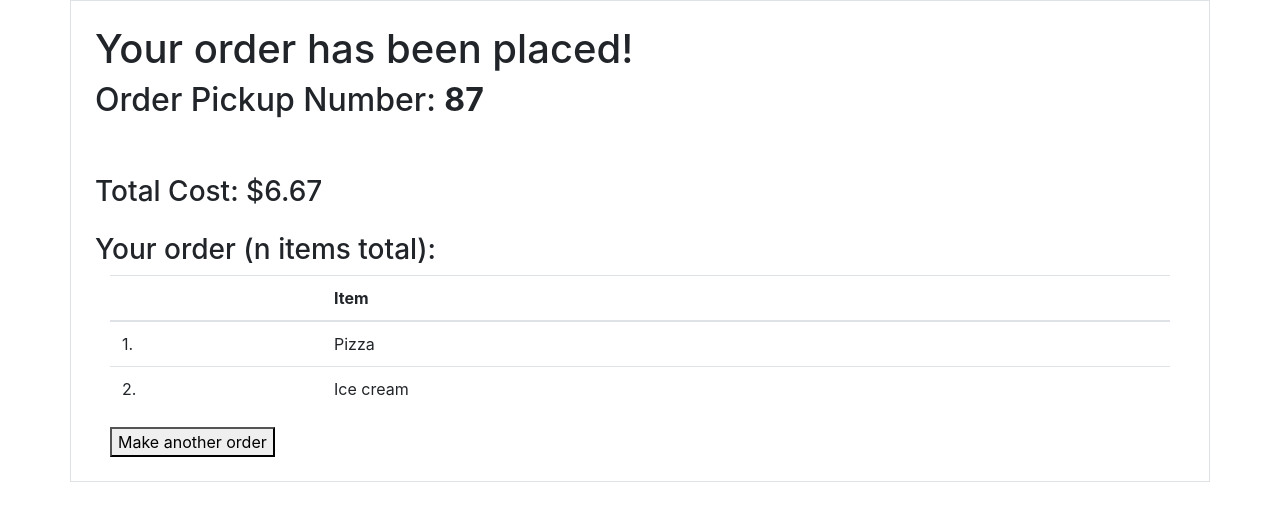
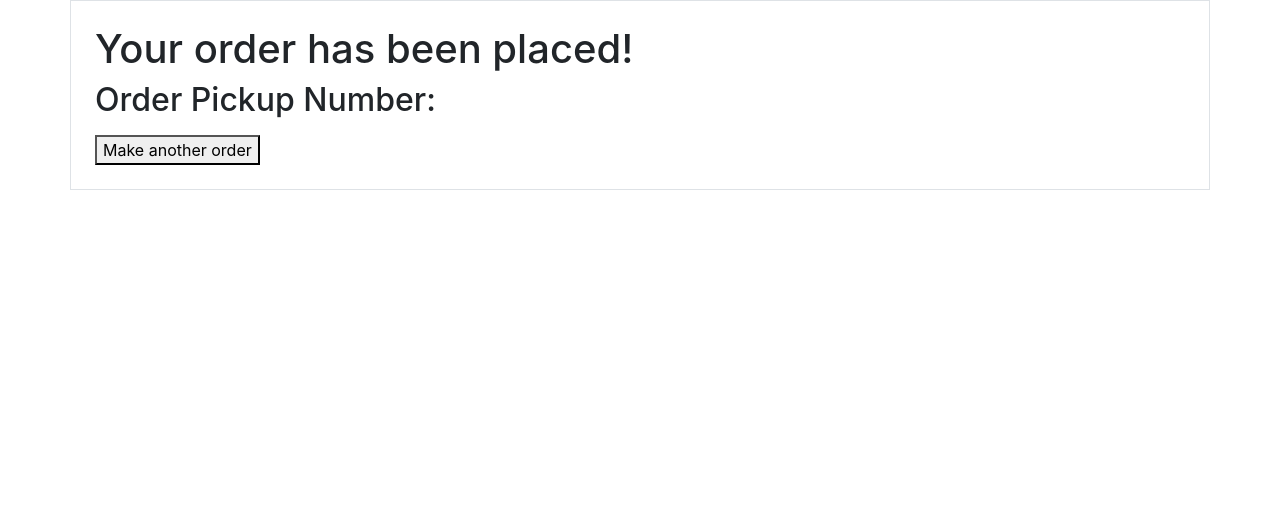
Before and after one commit to Jinhong19/cs326-final-iota, a website: page pages/confirm-order.html in a window 1280 px wide. Drawn offline with nearby package versions, Linux system fonts and the light colour scheme.

Commit message:
added call number in confirm-order

```diff
--- a/pages/confirm-order.html
+++ b/pages/confirm-order.html
@@ -19,45 +19,18 @@
             Your order has been placed!
           </label>
           <br>
-          <p class="order-id h2">
-            Order Pickup Number: <strong>87</strong>
-          </p>
-          <br>
-          <br>
-          <label class="h3">
-            Total Cost: $6.67
-          </label>
-          <br>
+          <div class="h2">
+            Order Pickup Number: <strong id="order-number">87</strong>
+          </div>
+          <script>
+            let callNumber = localStorage.getItem('callNumber');
+            document.getElementById("order-number").innerHTML = callNumber;
+            </script>
         </div>
-      </div>
-      <div class="order-div">
-        <p class="order-title h3">Your order (n items total):</p>
-        <div class="order-items-container container">
-          <table class="table">
-            <thead>
-              <tr>
-                <th scope="col" style="width: 20%;"></th>
-                <th scope="col" style="width: 80%;">Item</th>
-              </tr>
-            </thead>
-            <tbody>
-              <tr>
-                <td>1.</td>
-                <td>Pizza</td>
-              </tr>
-              <tr>
-                <td>2.</td>
-                <td>Ice cream</td>
-              </tr>
-            </tbody>
-          </table>
           <a href="http://localhost:8080/place-order.html">
             <button type="button">
               Make another order
             </button>
           </a>
-        </div>
-      </div>
-    </div>
   </body>
 </html>
--- a/pages/place-order.js
+++ b/pages/place-order.js
@@ -129,6 +129,7 @@ function placeOrderCreate() {
                         case 2:
                             j = _a.sent();
                             console.log(j);
+                            confirm(j.callNumber);
                             return [2 /*return*/];
                     }
                 });
@@ -136,6 +137,10 @@ function placeOrderCreate() {
             return [2 /*return*/];
         });
     });
+}
+function confirm(callNumber) {
+    location.href = "http://localhost:8080/confirm-order.html";
+    localStorage.setItem('callNumber', callNumber);
 }
 function postDataPlaceOrder(url, data) {
     return __awaiter(this, void 0, void 0, function () {
--- a/typescript/place-order.ts
+++ b/typescript/place-order.ts
@@ -70,7 +70,13 @@ async function placeOrderCreate() {
         const resp = await postDataPlaceOrder(newURL, data)
         const j = await resp.json()
         console.log(j)
+        confirm(j.callNumber)
     })()
+}
+
+function confirm(callNumber){
+    location.href = "http://localhost:8080/confirm-order.html"
+    localStorage.setItem('callNumber', callNumber);
 }
 
 async function postDataPlaceOrder(url, data) {
```
Also changed, not shown: pages/place-order.html (+1 -4 lines).
